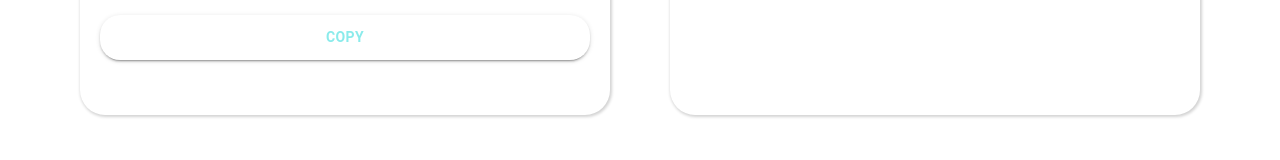
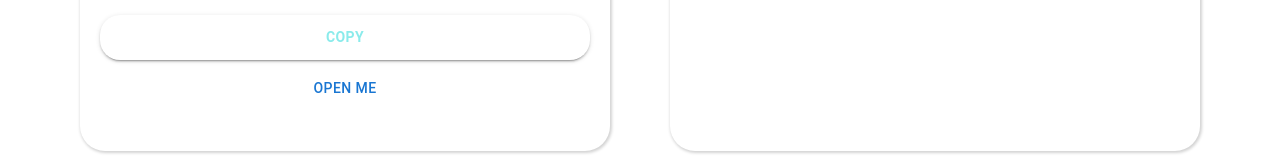
Before and after one commit to assembo/note-taker, a React (Create React App) app: page / in a window 1280 px wide. Shown: the part 560-720 px from the top of the page. Built offline with nearby package versions, Linux system fonts and the light colour scheme.

Commit message:
added code

```diff
--- a/src/NotePanel/NotePanel.jsx
+++ b/src/NotePanel/NotePanel.jsx
@@ -2,14 +2,15 @@ import React from "react";
 import { Button, TextField } from '@mui/material';
 import { ASSEMBO_COLORS } from "../constants";
 import {CopyToClipboard} from 'react-copy-to-clipboard';
-
+import Swal from 'sweetalert2';
+import axios from 'axios';
 
 class NotePanel extends React.Component {
   constructor(props) {
     super(props);
     this.state = {};
+    window.notes = this;
   }
-
   render() {
     return (
       <div
@@ -27,9 +28,7 @@ class NotePanel extends React.Component {
           width:"100%"
         }}
         sx={{
-
           width: { sm: 0, md: 0 },
-
           "& .MuiOutlinedInput-root:hover": {
             "& > fieldset": {
               borderColor: "white"
@@ -61,6 +60,34 @@ class NotePanel extends React.Component {
               {this.state.copied ? "Copied!" : "Copy"}
             </Button>
         </CopyToClipboard>
+        <Button
+            onClick={ async()=>{
+              // Swal.fire({
+              //   title: 'Error!',
+              //   text: 'Do you want to continue',
+              //   icon: 'error',
+              //   confirmButtonText: 'Cool'
+              // })
+              const { value: email } = await Swal.fire({
+                title: 'Input email address',
+                input: 'email',
+                inputLabel: 'Your email address',
+                inputPlaceholder: 'Enter your email address',
+                confirmButtonColor: ASSEMBO_COLORS.primary,
+              })
+
+              if (email) {
+                Swal.fire(`Entered email: ${email}`);
+                const result = await axios.get("http://127.0.0.1:5000/send_email",
+                  {
+                    params: {
+                    toEmail: email,
+                    notes: this.props.note
+                  }
+                });
+              }
+            }}
+        >Open Me</Button>
             {/* <Button
               onClick={this.props.onClickGenerateButton}
               variant="contained"
@@ -82,5 +109,4 @@ class NotePanel extends React.Component {
     );
   }
 }
-
 export default NotePanel;
```
